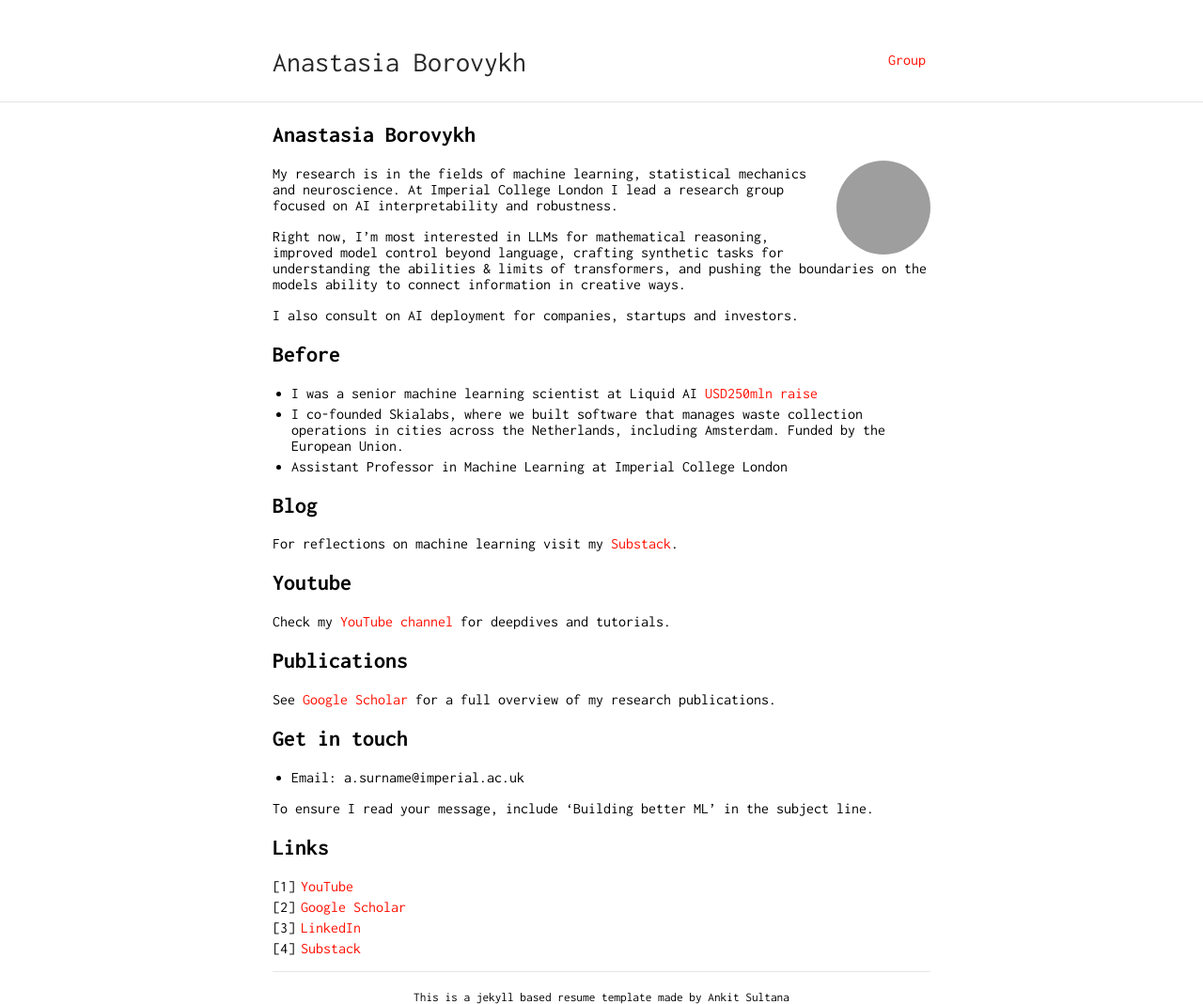
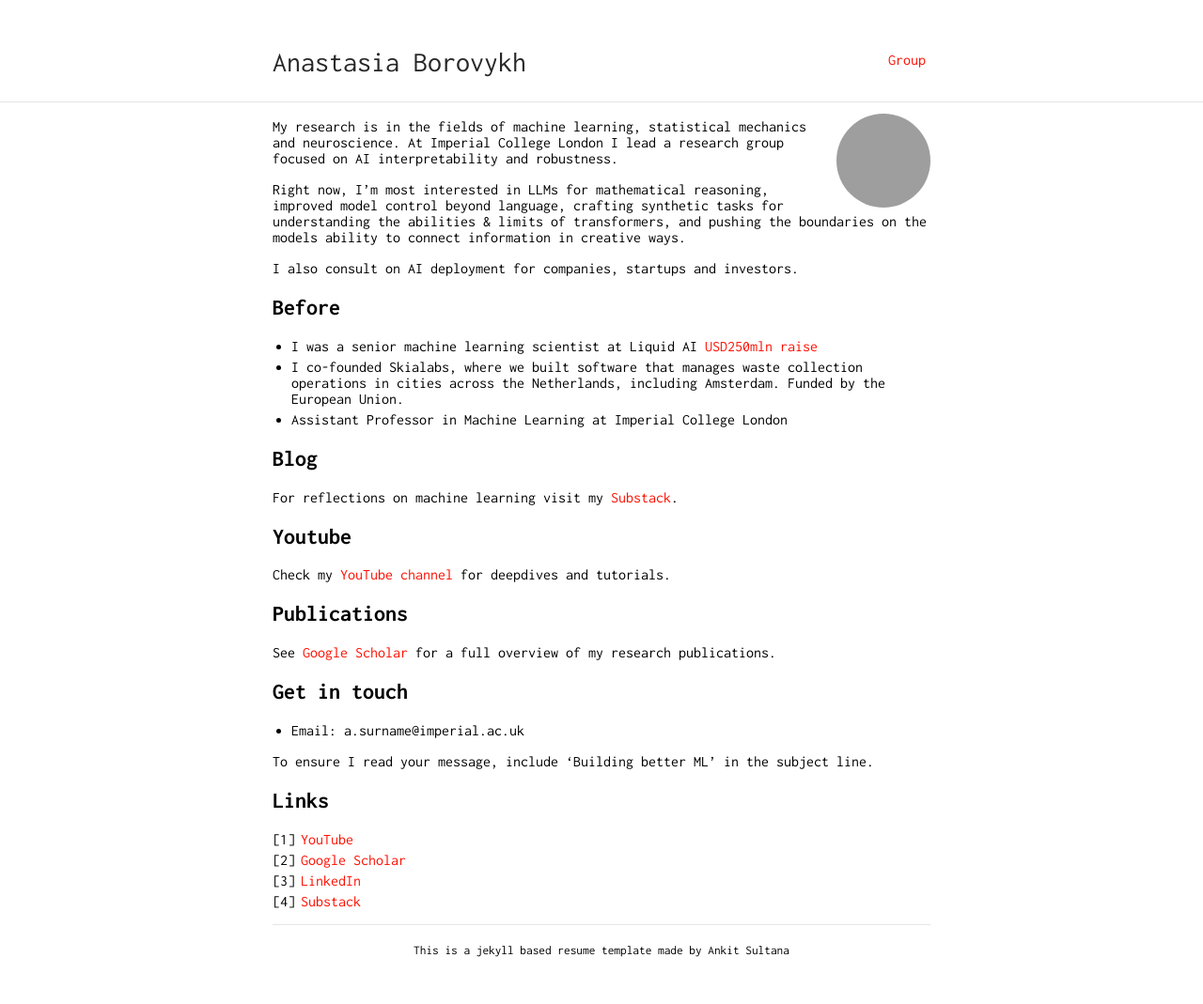
Before and after one commit to abrvkh/abrvkh.github.io, a Jekyll site: the page built from index.md, in a window 1280 px wide. Shown: the whole page at 94% size. Built offline with Jekyll 4.4.1, drawn with Linux system fonts in a browser that asks for light colours; our own code applies the rules of GitHub Pages for plain Markdown files; after the commit the page ends 1019 px from its top, so only the background shows below that; grey boxes are pictures that could not be loaded.

Commit message:
Update index.md

```diff
--- a/index.md
+++ b/index.md
@@ -1,8 +1,6 @@
 ---
 layout: default
 ---
-
-## Anastasia Borovykh
 
 <img class="profile-picture" src="square_photo.png">
 
```
